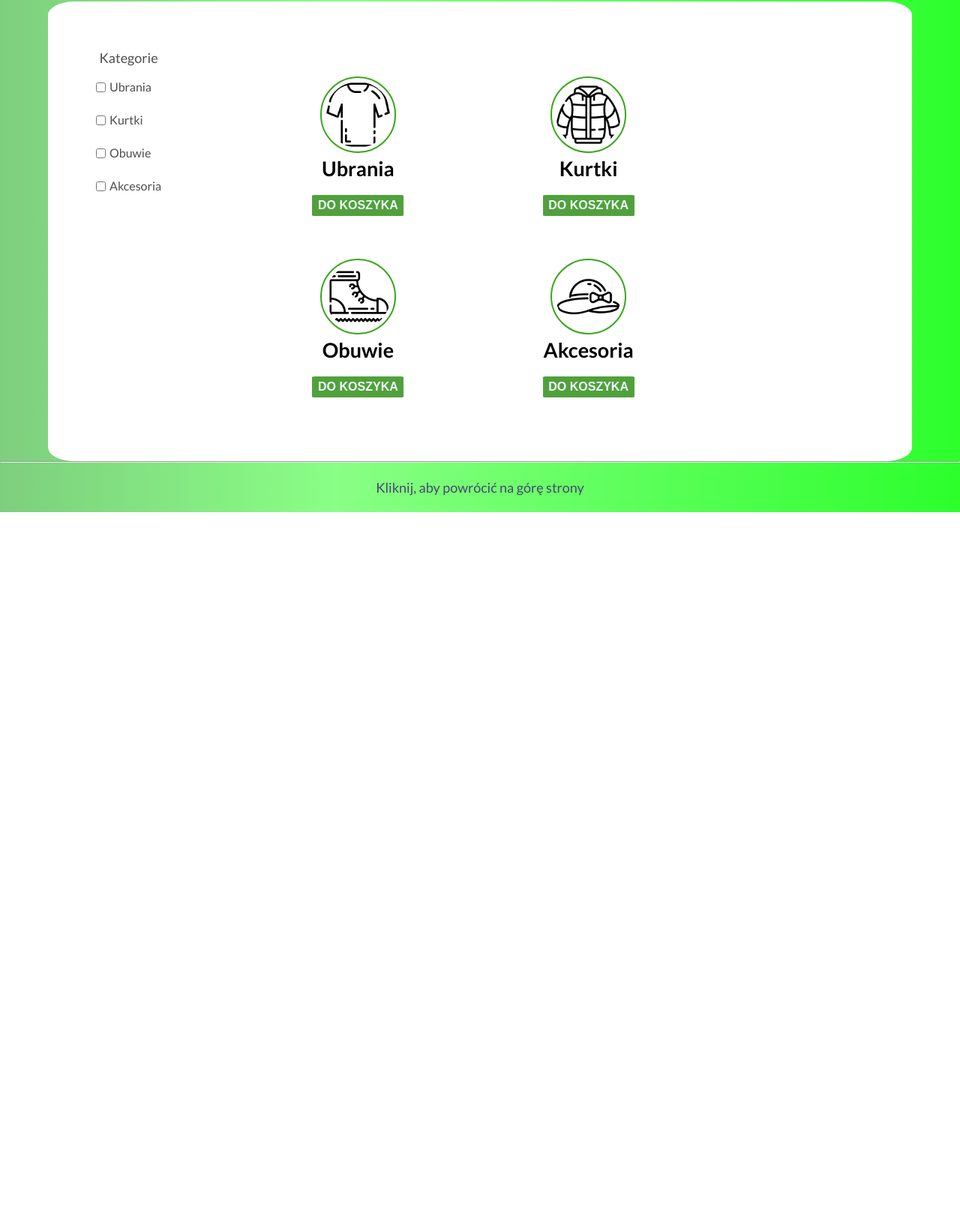
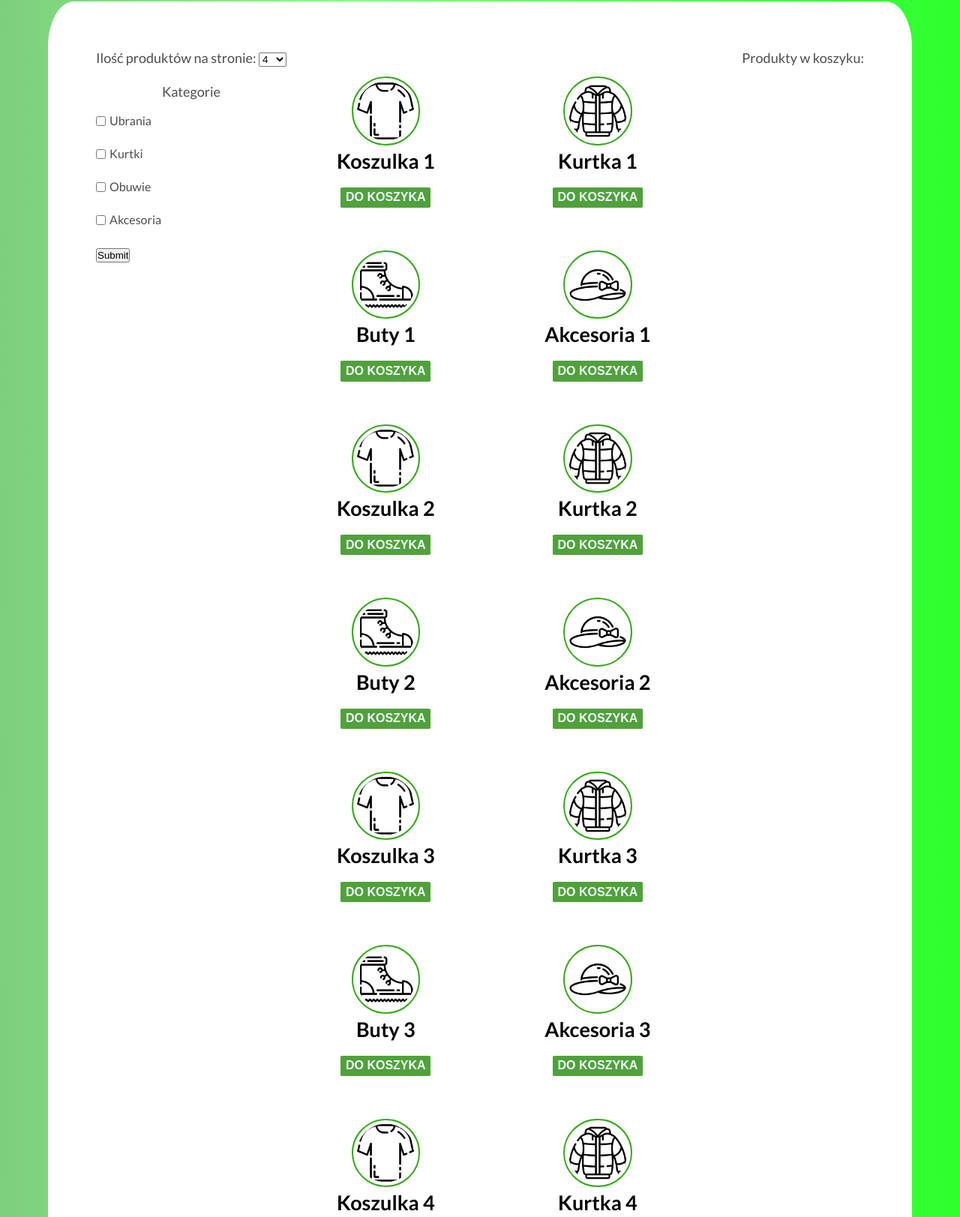
Before and after one commit to mvr33k/web_shop, a plain HTML site: page index.html in a window 1280 px wide. Shown: the part 211-1834 px from the top of the page at 75% size. Before the commit the page ends 894 px from the top, so only its background shows below. Drawn offline with Linux system fonts and the light colour scheme.

Commit message:
drobiazgi
dodana ilość produktów na strone (bez js) i kosmetycznie zaczęty koszyk

```diff
--- a/index.html
+++ b/index.html
@@ -70,67 +70,128 @@
             <!-- opcja dodaj do koszyka -->
             <div id="prod-container">
                 <div id="sorting-menu">
+                    <div>
+                    <label>Ilość produktów na stronie:   </label>
+                    <select>
+                        <option>4</option>
+                        <option>8</option>
+                        <option>12</option>
+                    </select>
+                    </div><br>
                     <label>Kategorie</label><br><br>
-                    <input type="checkbox" id="vehicle1" name="vehicle1" value="Bike">
-                    <label class="kategoria" for="vehicle1">Ubrania</label><br><br>
-                    <input type="checkbox" id="vehicle2" name="vehicle2" value="Car">
-                    <label class="kategoria" for="vehicle2">Kurtki</label><br><br>
-                    <input type="checkbox" id="vehicle3" name="vehicle3" value="Boat">
-                    <label class="kategoria" for="vehicle3">Obuwie</label><br><br>
-                    <input type="checkbox" id="vehicle3" name="vehicle3" value="Boat">
-                    <label class="kategoria" for="vehicle3">Akcesoria</label><br>
+                    <input type="checkbox" id="kat-ubrania" name="kat-ubrania" value="Ubrania">
+                    <label class="kategoria" for="kat-ubrania">Ubrania</label><br><br>
+                    <input type="checkbox" id="kat-kurtki" name="kat-kurtki" value="Kurtki">
+                    <label class="kategoria" for="kat-kurtki">Kurtki</label><br><br>
+                    <input type="checkbox" id="kat-obuwie" name="kat-obuwie" value="Obuwie">
+                    <label class="kategoria" for="kat-obuwie">Obuwie</label><br><br>
+                    <input type="checkbox" id="kat-akcesoria" name="kat-akcesoria" value="Akcesoria">
+                    <label class="kategoria" for="kat-akcesoria">Akcesoria</label><br><br>
+                    <input type="submit" value="Submit"><br><br>
+                </div>
+                <div id="basket">
+                    Produkty w koszyku:
+
                 </div>
 
                 <div class="services">
                     <div class="services-container">
                         <div class="card card-one">
                             <img class="icon" src="ikony/tshirt.png">
-                            <p class="service-name">Ubrania</p>
+                            <p class="service-name">Koszulka 1</p>
                             <br>
                             <button class="btn-prod"><span>Do koszyka</span></button>
                         </div>
                         <div class="card card-two">
                             <img class="icon" src="ikony/jacket.png">
-                            <p class="service-name">Kurtki</p>
+                            <p class="service-name">Kurtka 1</p>
                             <br>
                             <button class="btn-prod"><span>Do koszyka</span></button>
                         </div>
                         <div class="card card-three">
                             <img class="icon" src="ikony/shoes.png">
-                            <p class="service-name">Obuwie</p>
+                            <p class="service-name">Buty 1</p>
                             <br>
                             <button class="btn-prod"><span>Do koszyka</span></button>
                         </div>
                         <div class="card card-four">
                             <img class="icon" src="ikony/hat.png">
-                            <p class="service-name">Akcesoria</p>
+                            <p class="service-name">Akcesoria 1</p>
                             <br>
                             <button class="btn-prod"><span>Do koszyka</span></button>
                         </div>
-                        <!-- <div class="card card-one">
+                        <div class="card card-one">
                             <img class="icon" src="ikony/tshirt.png">
-                            <p class="service-name">Ubrania</p>
+                            <p class="service-name">Koszulka 2</p>
                             <br>
                             <button class="btn-prod"><span>Do koszyka</span></button>
                         </div>
                         <div class="card card-two">
                             <img class="icon" src="ikony/jacket.png">
-                            <p class="service-name">Kurtki</p>
+                            <p class="service-name">Kurtka 2</p>
                             <br>
                             <button class="btn-prod"><span>Do koszyka</span></button>
                         </div>
                         <div class="card card-three">
                             <img class="icon" src="ikony/shoes.png">
-                            <p class="service-name">Obuwie</p>
+                            <p class="service-name">Buty 2</p>
                             <br>
                             <button class="btn-prod"><span>Do koszyka</span></button>
                         </div>
                         <div class="card card-four">
                             <img class="icon" src="ikony/hat.png">
-                            <p class="service-name">Akcesoria</p>
+                            <p class="service-name">Akcesoria 2</p>
                             <br>
                             <button class="btn-prod"><span>Do koszyka</span></button>
-                        </div> -->
+                        </div>
+                        <div class="card card-one">
+                            <img class="icon" src="ikony/tshirt.png">
+                            <p class="service-name">Koszulka 3</p>
+                            <br>
+                            <button class="btn-prod"><span>Do koszyka</span></button>
+                        </div>
+                        <div class="card card-two">
+                            <img class="icon" src="ikony/jacket.png">
+                            <p class="service-name">Kurtka 3</p>
+                            <br>
+                            <button class="btn-prod"><span>Do koszyka</span></button>
+                        </div>
+                        <div class="card card-three">
+                            <img class="icon" src="ikony/shoes.png">
+                            <p class="service-name">Buty 3</p>
+                            <br>
+                            <button class="btn-prod"><span>Do koszyka</span></button>
+                        </div>
+                        <div class="card card-four">
+                            <img class="icon" src="ikony/hat.png">
+                            <p class="service-name">Akcesoria 3</p>
+                            <br>
+                            <button class="btn-prod"><span>Do koszyka</span></button>
+                        </div>
+                        <div class="card card-one">
+                            <img class="icon" src="ikony/tshirt.png">
+                            <p class="service-name">Koszulka 4</p>
+                            <br>
+                            <button class="btn-prod"><span>Do koszyka</span></button>
+                        </div>
+                        <div class="card card-two">
+                            <img class="icon" src="ikony/jacket.png">
+                            <p class="service-name">Kurtka 4</p>
+                            <br>
+                            <button class="btn-prod"><span>Do koszyka</span></button>
+                        </div>
+                        <div class="card card-three">
+                            <img class="icon" src="ikony/shoes.png">
+                            <p class="service-name">Buty 4</p>
+                            <br>
+                            <button class="btn-prod"><span>Do koszyka</span></button>
+                        </div>
+                        <div class="card card-four">
+                            <img class="icon" src="ikony/hat.png">
+                            <p class="service-name">Akcesoria 4</p>
+                            <br>
+                            <button class="btn-prod"><span>Do koszyka</span></button>
+                        </div>
                     </div>
                 </div>
             </div>
--- a/style.css
+++ b/style.css
@@ -176,6 +176,9 @@ input{
   opacity: 1;
   right: 0;
 }
+#basket{
+  float: right
+}
 
 /* elementy kontaktow */
 #cont{
```
